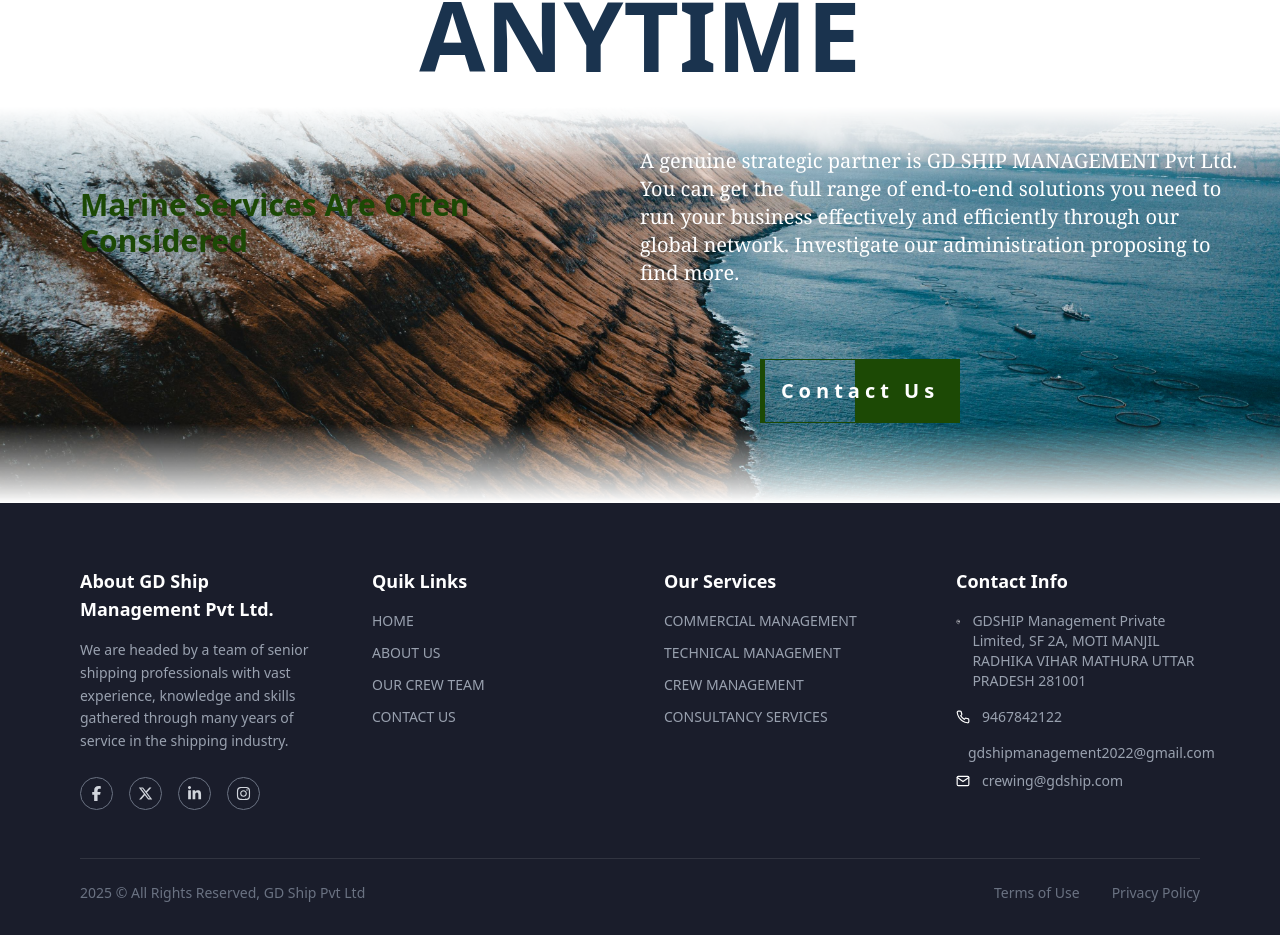
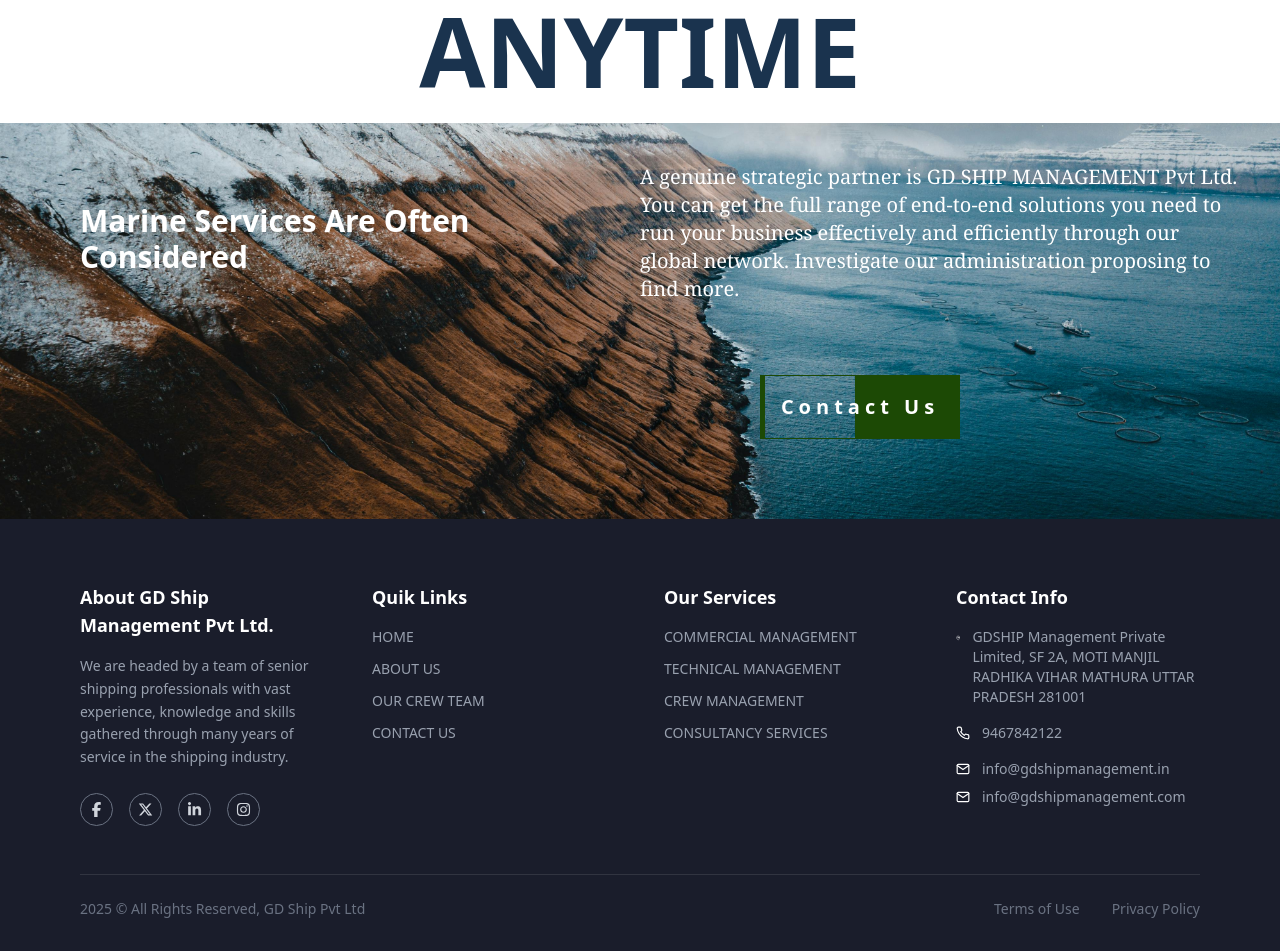
Before and after one commit to lokeshbhaskar/gdshipmanagement, a React (Vite) app: page /about in a window 1280 px wide. Shown: the part 1693-2644 px from the top of the page. Built offline with nearby package versions, Linux system fonts and the light colour scheme.

Commit message:
feat: about position change, mail function, color change

```diff
--- a/src/components/Banner.jsx
+++ b/src/components/Banner.jsx
@@ -21,13 +21,9 @@
         "
                 style={{
                     backgroundImage: "url('/banner.jpg')",
-                    WebkitMaskImage:
-                        "linear-gradient(to bottom, transparent 0%, black 20%, black 80%, transparent 100%)",
-                    maskImage:
-                        "linear-gradient(to bottom, transparent 0%, black 20%, black 80%, transparent 100%)",
                 }}
             >
-                <h2 className="text-[#1c4905] md:text-3xl font-semibold lg:p-10">
+                <h2 className="text-[#ffffff] md:text-3xl font-semibold lg:p-10">
                     Marine Services Are Often Considered
                 </h2>
 
--- a/src/components/Footer.jsx
+++ b/src/components/Footer.jsx
@@ -1,14 +1,17 @@
 import React from "react";
-import { FaFacebookF, FaInstagram, FaLinkedinIn, FaXTwitter } from "react-icons/fa6";
+import {
+  FaFacebookF,
+  FaInstagram,
+  FaLinkedinIn,
+  FaXTwitter,
+} from "react-icons/fa6";
 import { FiMail, FiPhone, FiMapPin } from "react-icons/fi";
 
 const Footer = () => {
   return (
     <footer className="-mt-20 w-full bg-[#1A1D2B] text-gray-300 pt-16 pb-8 px-6 md:px-16 lg:px-20">
-
       {/* Top Section */}
       <div className="grid grid-cols-1 md:grid-cols-4 gap-12 pb-12 border-b border-white/10">
-
         {/* About Section */}
         <div>
           <h2 className="text-lg font-semibold text-white mb-4">
@@ -42,67 +45,95 @@
           <h3 className="text-lg font-semibold text-white mb-4">Quik Links</h3>
           <ul className="space-y-3 text-sm text-gray-400">
             <li className="hover:text-white transition cursor-pointer">HOME</li>
-            <li className="hover:text-white transition cursor-pointer">ABOUT US</li>
-            <li className="hover:text-white transition cursor-pointer">OUR CREW TEAM</li>
-            <li className="hover:text-white transition cursor-pointer">CONTACT US</li>
+            <li className="hover:text-white transition cursor-pointer">
+              ABOUT US
+            </li>
+            <li className="hover:text-white transition cursor-pointer">
+              OUR CREW TEAM
+            </li>
+            <li className="hover:text-white transition cursor-pointer">
+              CONTACT US
+            </li>
           </ul>
         </div>
 
         {/* Our Services */}
         <div>
-          <h3 className="text-lg font-semibold text-white mb-4">Our Services</h3>
+          <h3 className="text-lg font-semibold text-white mb-4">
+            Our Services
+          </h3>
           <ul className="space-y-3 text-sm text-gray-400">
-            <li className="hover:text-white transition">COMMERCIAL MANAGEMENT</li>
-            <li className="hover:text-white transition">TECHNICAL MANAGEMENT</li>
+            <li className="hover:text-white transition">
+              COMMERCIAL MANAGEMENT
+            </li>
+            <li className="hover:text-white transition">
+              TECHNICAL MANAGEMENT
+            </li>
             <li className="hover:text-white transition">CREW MANAGEMENT</li>
-            <li className="hover:text-white transition">CONSULTANCY SERVICES</li>
+            <li className="hover:text-white transition">
+              CONSULTANCY SERVICES
+            </li>
           </ul>
         </div>
 
         {/* Contact Info */}
         <div>
-          <h3 className="text-lg font-semibold text-white mb-4">Contact Info</h3>
+          <h3 className="text-lg font-semibold text-white mb-4">
+            Contact Info
+          </h3>
 
           <div className="flex items-start gap-3 text-sm text-gray-400 mb-4">
             <FiMapPin className="text-white mt-1" />
             <p>
-             GDSHIP Management Private Limited,
-             SF 2A, MOTI MANJIL RADHIKA VIHAR MATHURA UTTAR PRADESH
-             281001
+              GDSHIP Management Private Limited, SF 2A, MOTI MANJIL RADHIKA
+              VIHAR MATHURA UTTAR PRADESH 281001
             </p>
           </div>
 
           <div className="flex items-center gap-3 text-sm text-gray-400 mb-4">
             <FiPhone className="text-white" />
-            <p>9467842122</p>
+            <a
+              className="hover:text-white transition cursor-pointer"
+            >
+              9467842122
+            </a>
           </div>
 
           <div className="flex items-center gap-3 text-sm text-gray-400 mb-2">
             <FiMail className="text-white" />
-            <p>gdshipmanagement2022@gmail.com</p>
+            <a
+              href="mailto:info@gdshipmanagement.in"
+              className="hover:text-white transition cursor-pointer"
+            >
+              info@gdshipmanagement.in
+            </a>
           </div>
 
           <div className="flex items-center gap-3 text-sm text-gray-400">
             <FiMail className="text-white" />
-            <p>crewing@gdship.com</p>
+            <a
+              href="mailto:info@gdshipmanagement.com"
+              className="hover:text-white transition cursor-pointer"
+            >
+              info@gdshipmanagement.com
+            </a>
           </div>
         </div>
-
       </div>
 
       {/* Bottom Section */}
       <div className="flex flex-col md:flex-row items-center justify-between mt-6 text-gray-500 text-sm">
-
-        <p>
-          2025 © All Rights Reserved, GD Ship Pvt Ltd
-        </p>
+        <p>2025 © All Rights Reserved, GD Ship Pvt Ltd</p>
 
         <div className="flex gap-8 mt-4 md:mt-0">
-          <p className="cursor-pointer hover:text-white transition">Terms of Use</p>
-          <p className="cursor-pointer hover:text-white transition">Privacy Policy</p>
+          <p className="cursor-pointer hover:text-white transition">
+            Terms of Use
+          </p>
+          <p className="cursor-pointer hover:text-white transition">
+            Privacy Policy
+          </p>
         </div>
       </div>
-
     </footer>
   );
 };
--- a/src/components/home/AboutUs.jsx
+++ b/src/components/home/AboutUs.jsx
@@ -9,9 +9,9 @@
   return (
     <div ref={ref} className="relative w-full">
       {/* HEADING */}
-      <div className="w-full text-center -mt-2 md:-mt-4 lg:-mt-12 relative z-20 px-4">
+      <div className="w-full text-center md:-mt-4 lg:-mt-6 relative z-20 px-4">
         <h1
-          className="mt-2 lg:mt-14 text-[50px] md:text-5xl lg:text-7xl xl:text-8xl font-semibold
+          className="mt-4 lg:mt-12 text-[50px] md:text-5xl lg:text-7xl xl:text-8xl font-semibold
                        lg:text-[#1A334E] text-[#1A334E]"
         >
           ABOUT US
--- a/src/components/home/HeroSection.jsx
+++ b/src/components/home/HeroSection.jsx
@@ -10,8 +10,6 @@
         height: "100dvh",
         backgroundSize: "cover",
         backgroundPosition: "center",
-        WebkitMaskImage:
-          "linear-gradient(to bottom, black 100%, transparent 100%)",
       }}
     >
       {/* Dark overlay for better text visibility */}
```
